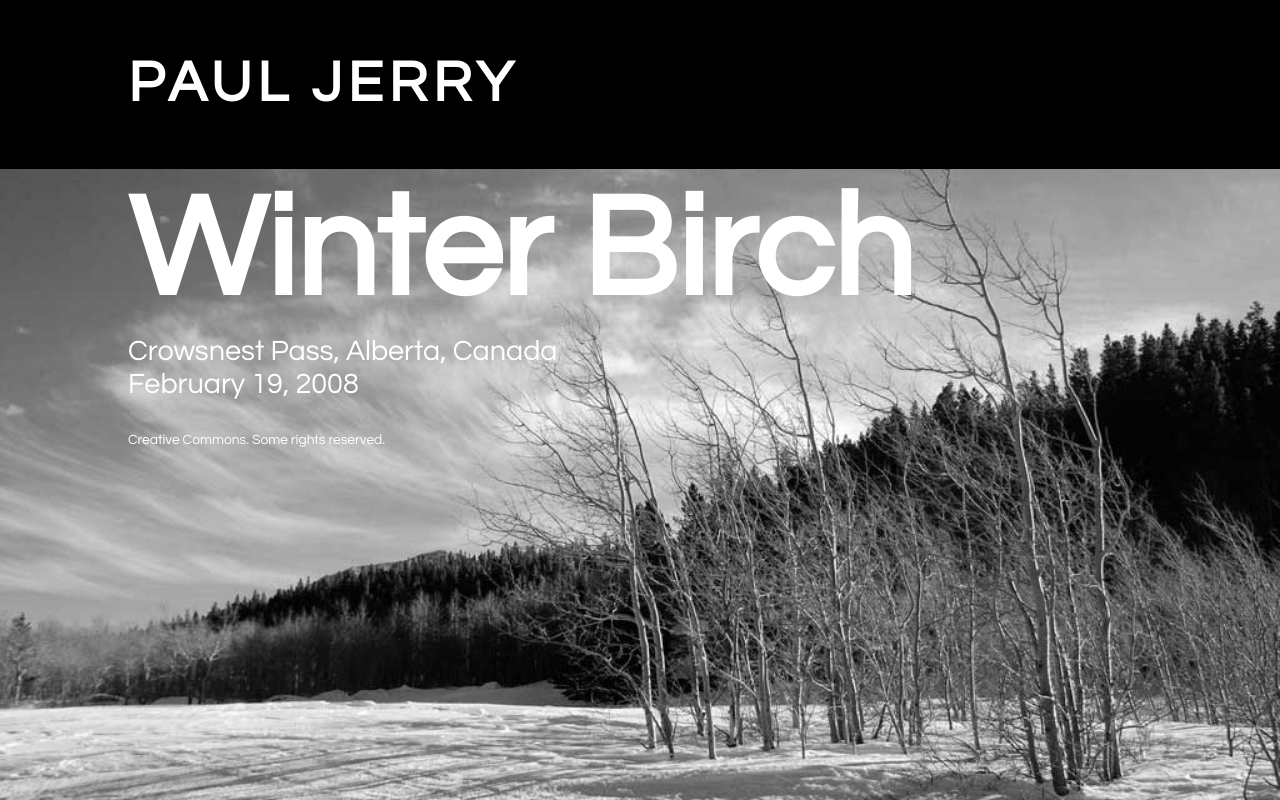
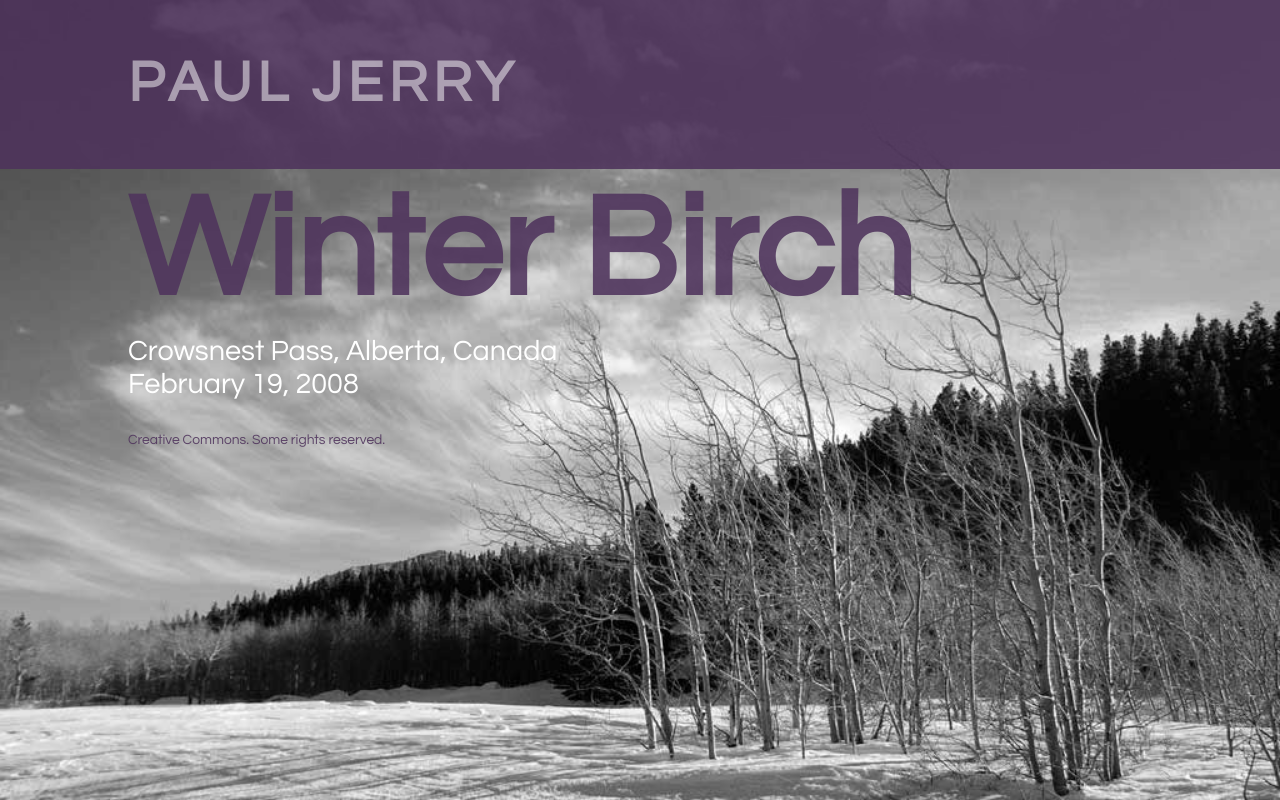
Before and after one commit to Rocco24724/COMP1054-Winter-2026, a plain HTML site: page lesson-5/index.html in a window 1280 px wide. Drawn offline with Linux system fonts and the light colour scheme.

Commit message:
Lesson 5

```diff
--- a/lesson-5/css/colors.css
+++ b/lesson-5/css/colors.css
@@ -2,7 +2,7 @@
 html {
 	box-sizing: border-box;
 }
-	*, *:before, *:after {
+	*, *::before, *::after {
 	box-sizing: inherit;
 }
 html {
@@ -22,7 +22,7 @@ header {
 	/* STEP 1b: Select a HUE using the Hue Slider */
 	/* STEP 1c: De-Saturate the colour a bit, reduce the Lightness, and make the colour slightly transparent by adjusting the Alpha. */
 	/* STEP 1d: Copy the resulting RGBa value and replace the background-color below */
-	background-color: black;
+	background-color: #4e335ce0;
 	padding: 1% 10%;
 }
 header h1 {
@@ -30,6 +30,7 @@ header h1 {
 	letter-spacing: 0.1em;
 	color: white;
 	/* STEP 3: Soften the <h1> element text using the opacity property */
+	opacity: 0.5;
 
 }
 main {
@@ -37,10 +38,9 @@ main {
 }
 main h2 {
 	/* STEP 2: Set the <h2> inside the <main> to the same transparent purple, but use the HSLa colour syntax, instead */
-
+	color: #4e335ce0;
 	font-size: 500%;
 	margin: 0;
-	color: white;
 }
 main p {
 	margin-top: 0;
@@ -51,7 +51,7 @@ footer {
 footer p {
 	font-size: 60%;
 	/* STEP 4: Set the <footer> element text to the same purple as in step 1 and 2, using a combination of hexadecimal color syntax and opacity. */
-	color: white;
+	color: #4e335ce0;
 }
 
 /* STEP 5: Adjust the HUE of the background-color of the <header>, the colour of the <h2>, and the colour of the <footer> text to a different value - note that this is more difficult with HEX and RGB colour notation */
```
